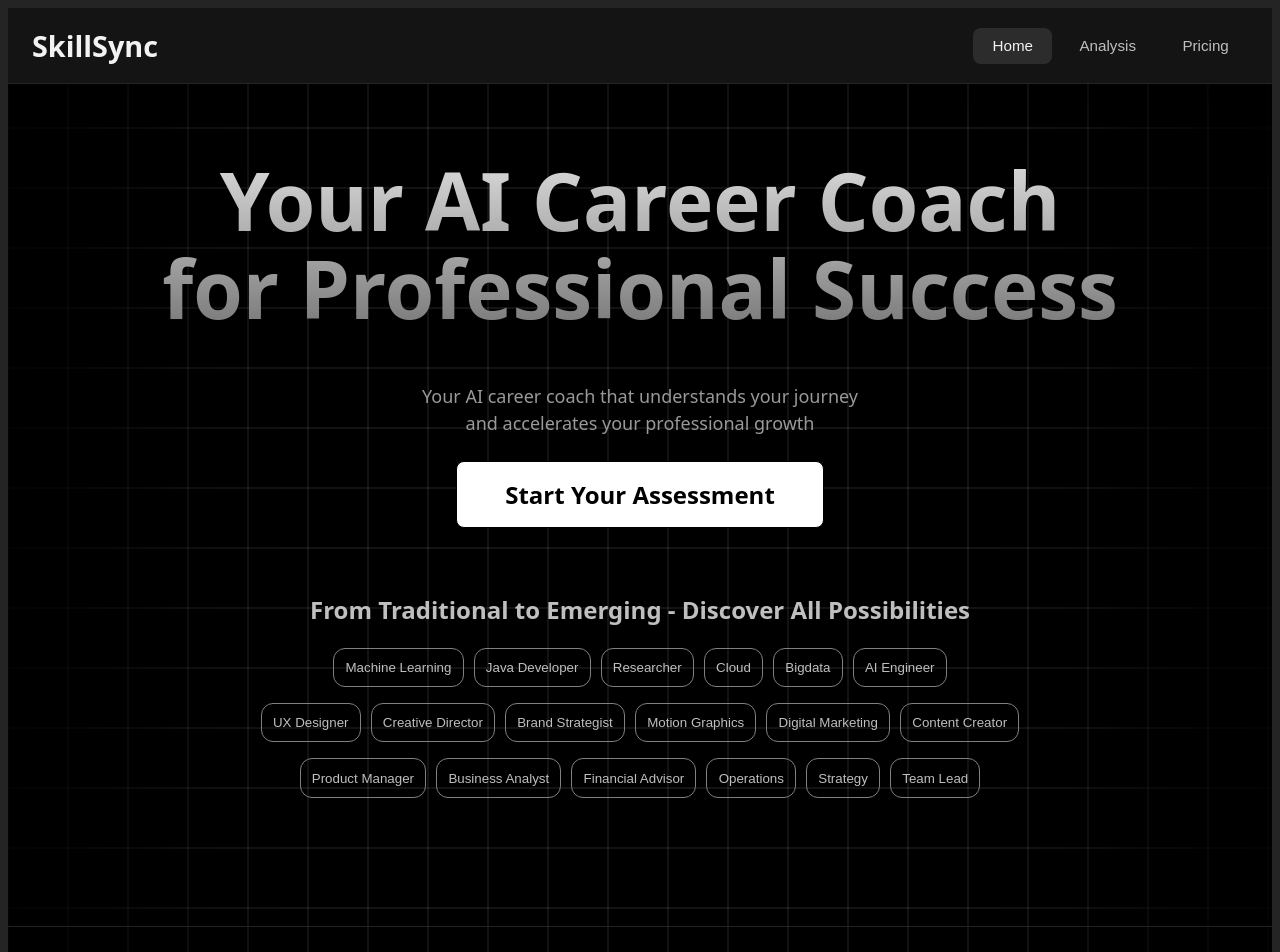
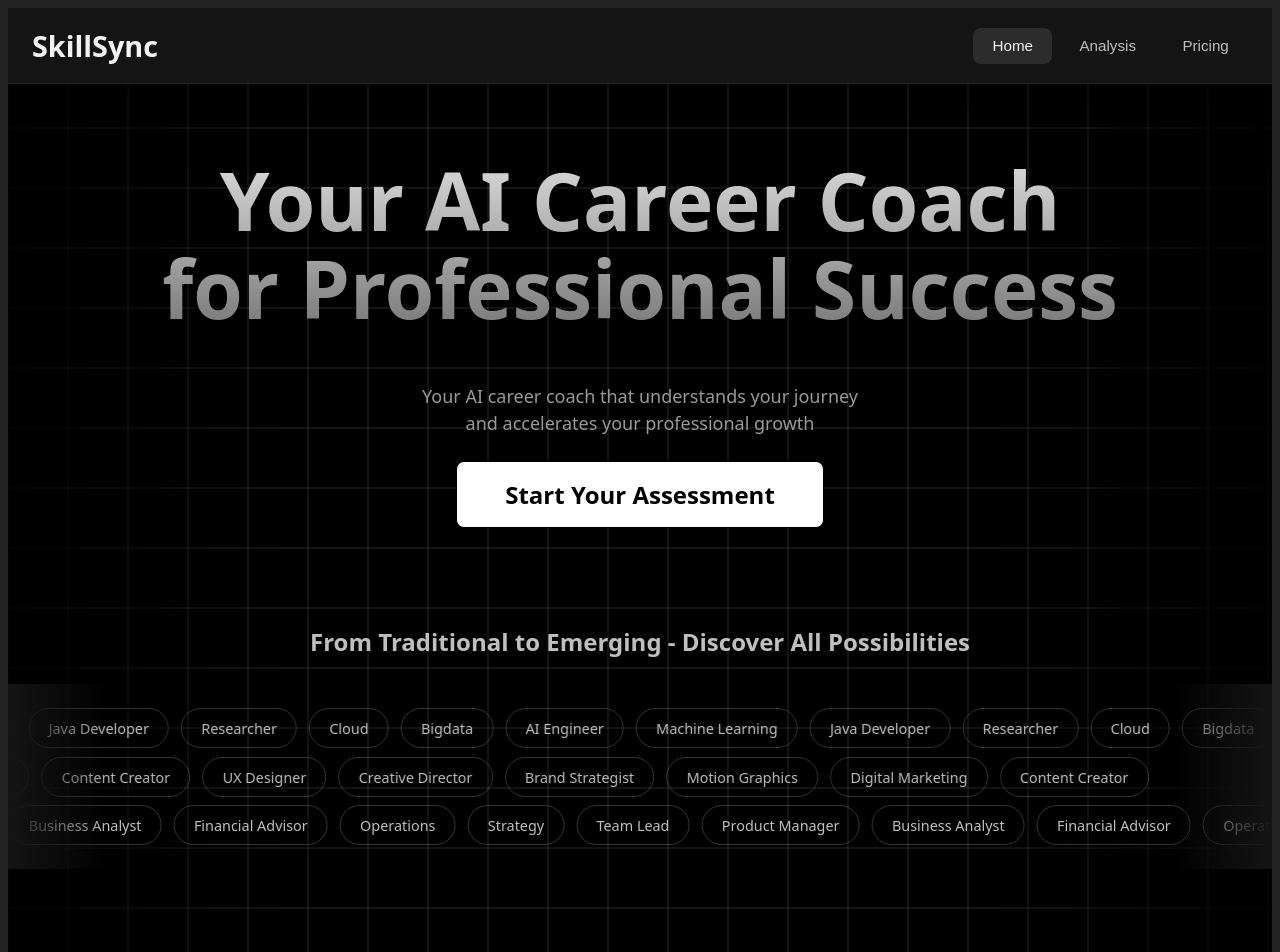
Before and after one commit to Banshal-Yadav/CareerAI-SaaS, a React (Vite) app: page / in a window 1280 px wide. Shown: the top 952 px of the page. Built offline with nearby package versions, Linux system fonts and the light colour scheme; no server answers.

Commit message:
feat: animated career chip marquee with edge fades

```diff
--- a/src/components/Chip/ChipTabContainer.css
+++ b/src/components/Chip/ChipTabContainer.css
@@ -1,12 +1,113 @@
+.cardtab-container {
+    width: 100%;
+    overflow: hidden;
+}
+
 .cardtab-container-title {
-    margin: 4rem 0 0.2rem 0;
+    margin: 4rem 0 1.5rem 0;
     font-size: 1.5rem;
     color: var(--text-secondary);
+    text-align: center;
+}
+
+/* Marquee Wrapper with edge fades */
+.marquee-wrapper {
+    position: relative;
+    width: 100%;
+    overflow: hidden;
+    padding: 1rem 0;
+}
+
+/* Gradient fades on edges */
+.marquee-wrapper::before,
+.marquee-wrapper::after {
+    content: '';
+    position: absolute;
+    top: 0;
+    bottom: 0;
+    width: 100px;
+    z-index: 10;
+    pointer-events: none;
+}
+
+.marquee-wrapper::before {
+    left: 0;
+    background: linear-gradient(to right, var(--primary-bg, #0a0a0a) 0%, transparent 100%);
+}
+
+.marquee-wrapper::after {
+    right: 0;
+    background: linear-gradient(to left, var(--primary-bg, #0a0a0a) 0%, transparent 100%);
+}
+
+/* Individual marquee track */
+.marquee-track {
+    display: flex;
+    width: 100%;
+    overflow: hidden;
+    margin: 0.5rem 0;
+}
+
+.marquee-content {
+    display: flex;
+    gap: 12px;
+    animation: marquee-scroll 35s linear infinite;
+    will-change: transform;
+}
+
+.marquee-track.reverse .marquee-content {
+    animation-direction: reverse;
+}
+
+/* Pause on hover for readability */
+.marquee-track:hover .marquee-content {
+    animation-play-state: paused;
+}
+
+@keyframes marquee-scroll {
+    0% {
+        transform: translateX(0);
+    }
+    100% {
+        transform: translateX(-50%);
+    }
+}
+
+/* Chip style */
+.marquee-chip {
+    flex-shrink: 0;
+    padding: 0.6rem 1.2rem;
+    border-radius: 20px;
+    background: transparent;
+    border: 1px solid rgba(255, 255, 255, 0.2);
+    color: var(--text-secondary, #a0a0a0);
+    font-size: 0.9rem;
+    font-family: inherit;
+    cursor: pointer;
+    transition: all 0.2s ease;
+    white-space: nowrap;
+}
+
+.marquee-chip:hover {
+    border-color: var(--accent-primary, #fbbf24);
+    color: var(--accent-primary, #fbbf24);
+    background: rgba(251, 191, 36, 0.1);
+    transform: scale(1.05);
 }
 
 @media (max-width: 768px) {
     .cardtab-container-title {
         font-size: 1.1rem;
-        margin: 3rem 1rem 0.2rem 1rem;
+        margin: 3rem 1rem 1rem 1rem;
+    }
+
+    .marquee-wrapper::before,
+    .marquee-wrapper::after {
+        width: 50px;
+    }
+
+    .marquee-chip {
+        padding: 0.5rem 1rem;
+        font-size: 0.8rem;
     }
 }
--- a/src/components/Chip/ChipTabContainer.jsx
+++ b/src/components/Chip/ChipTabContainer.jsx
@@ -59,13 +59,24 @@ const ChipTabContainer = () => {
     return (
         <div className='cardtab-container'>
             <h1 className='cardtab-container-title'>From Traditional to Emerging - Discover All Possibilities</h1>
-            {chipRows.map((row, index) => (
-                <Chiptab
-                    key={index}
-                    chips={row}
-                    onChipClick={handleChipClick}
-                />
-            ))}
+            <div className="marquee-wrapper">
+                {chipRows.map((row, rowIndex) => (
+                    <div key={rowIndex} className={`marquee-track ${rowIndex % 2 === 1 ? 'reverse' : ''}`}>
+                        <div className="marquee-content">
+                            {/* Duplicate chips for seamless loop */}
+                            {[...row, ...row].map((chipText, chipIndex) => (
+                                <button
+                                    key={chipIndex}
+                                    className="marquee-chip"
+                                    onClick={() => handleChipClick(chipText)}
+                                >
+                                    {chipText}
+                                </button>
+                            ))}
+                        </div>
+                    </div>
+                ))}
+            </div>
 
             {selectedCareer && (
                 <CareerInfoModal
```
